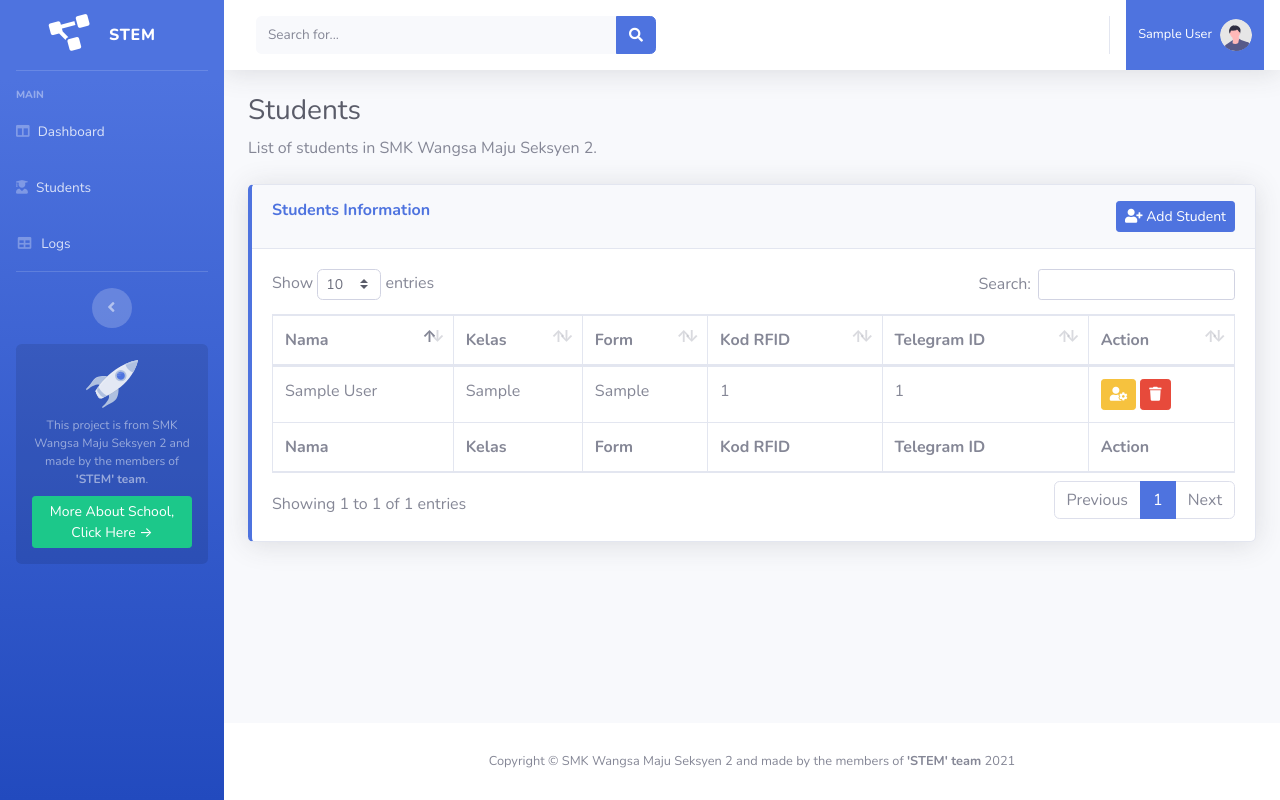
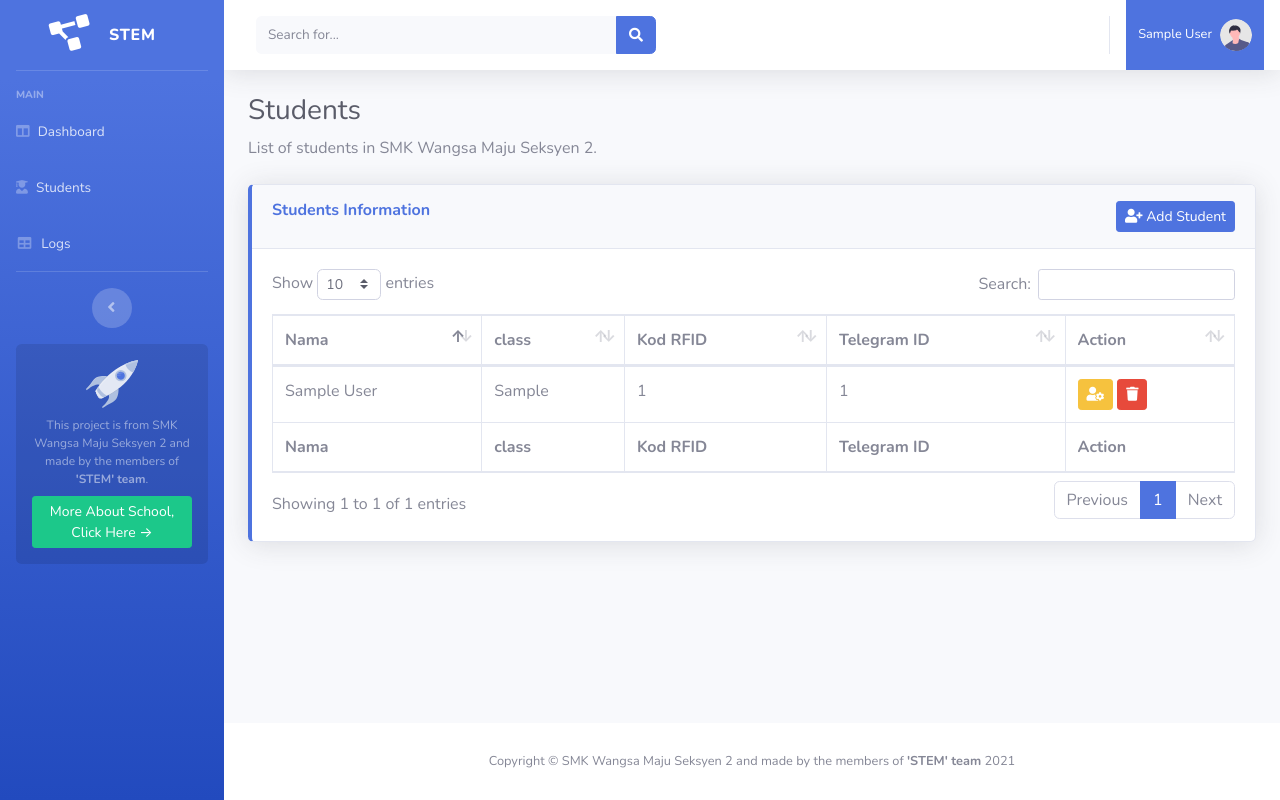
Before and after one commit to Mudmn/ProjectStem, a PHP site: page /students.php in a window 1280 px wide. Run offline with PHP 8.4, Linux system fonts and the light colour scheme; the visitor is signed in with stand-in values (Sample User, id 1); tables that the repository leaves empty or names only in its code hold one stand-in row (values such as "Sample post").

Commit message:
final fix

```diff
--- a/controller.php
+++ b/controller.php
@@ -1,5 +1,5 @@
 <?php
-error_reporting(0);
+// error_reporting(0);
 session_start();
 
 $config = new controller();
@@ -53,7 +53,7 @@ class controller{
 
 		public function sendNotificationTelegram($method, $data){
 
-			$BOT_TOKEN = "1291188439:AAF3CdgRAqcX858oM36VQ-m9LlKvViUMsFA";
+			$BOT_TOKEN = "1949918111:AAHEuuIFMtRgC9HBXOdY7zyg2Qa1IM-qrjU";
 
 			$url = "https://api.telegram.org/bot$BOT_TOKEN/$method";
 
@@ -73,7 +73,7 @@ class controller{
 		public function overviewDashboard($conn){
 
 			$rows = array();
-			$sql = "SELECT logs.*, students.name AS name, students.class AS class, students.form AS form, students.rfid AS rfid FROM LOGS LEFT JOIN students ON (LOGS.student_id = students.id) WHERE CAST(log_date AS DATE) = CAST( curdate() AS DATE) AND exit_time IS NULL";
+			$sql = "SELECT logs.*, students.name AS name, students.class AS class, students.rfid AS rfid FROM LOGS LEFT JOIN students ON (LOGS.student_id = students.id) WHERE CAST(log_date AS DATE) = CAST( curdate() AS DATE) AND exit_time IS NULL";
 			$stmt = $conn->prepare($sql);
 			$stmt->execute();
 			while($row = $stmt->fetch(PDO::FETCH_ASSOC)){
@@ -109,6 +109,21 @@ class controller{
 			$updateStmt = $conn->prepare($updateSql);
 			$updateRs = $updateStmt->execute([$remark, $id]);
 
+			$student = $this->getOneData($conn, "SELECT students.* FROM logs LEFT JOIN students ON (logs.student_id = students.id) WHERE logs.id = $id");
+
+			if($student['tele_id'] != null){
+
+				$message = "Hai for your information, " . $student['name'] . " from class ". $student['class'] ." not scan for exit time. So sistem will update the data for exit time on : " . date("h:i:s a") . ", By ". $user['name'];
+				// $message = "asdas";
+				$param = array(
+					"chat_id" => $student['tele_id'],
+					"text" => $message,
+					"parse_mode" => "HTML"
+				);
+
+				$this->sendNotificationTelegram("sendMessage", $param);
+			}
+
 			$this->redirect('index.php', 'successful force exit');
 		}
 
@@ -138,7 +153,7 @@ class controller{
 				// If already set for notification
 				if($student['tele_id'] != null){
 
-					$message = "Hai, " . $student['name'] . " exit from school at : " . date("h:i:s a");
+					$message = "Hai, " . $student['name'] . " from class ". $student['class'] ." exit from school at : " . date("h:i:s a");
 
 					$param = array(
 						"chat_id" => $student['tele_id'],
@@ -158,7 +173,7 @@ class controller{
 				// If already set for notification
 				if($student['tele_id'] != null){
 
-					$message = "Hai, " . $student['name'] . " arrive at school at : " . date("h:i:s a");
+					$message = "Hai, " . $student['name'] . " from class ". $student['class'] ." arrive at school at : " . date("h:i:s a");
 
 					$param = array(
 						"chat_id" => $student['tele_id'],
@@ -191,14 +206,13 @@ class controller{
 
             $name = $this->valdata($conn, $_POST['name']);
             $class = $this->valdata($conn, $_POST['class']);
-            $form = $this->valdata($conn, $_POST['form']);
             $rfid = $this->valdata($conn, $_POST['rfid']);
             $tele_id = $this->valdata($conn, $_POST['tele_id']);
             $id = $this->valdata($conn, $_POST['id']);
 
-            $sql = "UPDATE students SET name = ?, class = ?, form = ?, rfid = ?, tele_id = ? WHERE id = ?";
+            $sql = "UPDATE students SET name = ?, class = ?, rfid = ?, tele_id = ? WHERE id = ?";
             $stmt = $conn->prepare($sql);
-            $rs = $stmt->execute([$name, $class, $form, $rfid, $tele_id, $id]);
+            $rs = $stmt->execute([$name, $class, $rfid, $tele_id, $id]);
 
             $this->redirect('students.php', 'Successfully Updated');
         }
@@ -206,13 +220,12 @@ class controller{
         public function addStudent($conn){
             $name = $this->valdata($conn, $_POST['name']);
             $class = $this->valdata($conn, $_POST['class']);
-            $form = $this->valdata($conn, $_POST['form']);
             $rfid = $this->valdata($conn, $_POST['rfid']);
             $tele_id = $this->valdata($conn, $_POST['tele_id']);
 
-            $sql = "INSERT INTO students (name,class,form,rfid, tele_id) VALUES (?,?,?,?,?)";
+            $sql = "INSERT INTO students (name,class,rfid, tele_id) VALUES (?,?,?,?)";
             $stmt = $conn->prepare($sql);
-            $rs = $stmt->execute([$name, $class, $form, $rfid, $tele_id]);
+            $rs = $stmt->execute([$name, $class, $rfid, $tele_id]);
 
             $this->redirect('students.php', 'Successfully added');
         }
@@ -297,7 +310,7 @@ class controller{
 			if($user){
 				$_SESSION['user_id'] = $user['id'];
 
-				$message = "Hai ". $user['nama'] .", Welcome to";
+				$message = "Hai ". $user['name'] .", Welcome to SMKWMS2 Attandance System";
 				$this->redirect('index.php', $message);
 			} else {
 
@@ -345,9 +358,9 @@ class controller{
 
 			$conn = "";
 			$servername = "localhost";
-			$dbname = "ProjectStem";
+			$dbname = "stem-project";
 			$username = "root";
-			$password = "";
+			$password = "root";
 
 			try {
 			    $conn = new PDO("mysql:host=$servername;dbname=$dbname", $username, $password);
--- a/logs.php
+++ b/logs.php
@@ -82,7 +82,6 @@ $logs = $controller->getListData($conn, "SELECT logs.*,students.* FROM logs LEFT
                                             <th>Name</th>
                                             <th>Class</th>
                                             <th>RFID Code</th>
-                                            <th>Form</th>
                                             <th>Enter Time</th>
                                             <th>Exit Time</th>
                                             <th>Remarks</th>
@@ -93,7 +92,6 @@ $logs = $controller->getListData($conn, "SELECT logs.*,students.* FROM logs LEFT
                                             <th>Name</th>
                                             <th>Class</th>
                                             <th>RFID Code</th>
-                                            <th>Form</th>
                                             <th>Enter Time</th>
                                             <th>Exit Time</th>
                                             <th>Remarks</th>
@@ -107,7 +105,6 @@ $logs = $controller->getListData($conn, "SELECT logs.*,students.* FROM logs LEFT
                                             <td><?= $log['name'] ?></td>
                                             <td><?= $log['class'] ?></td>
                                             <td><?= $log['rfid'] ?></td>
-                                            <td><?= $log['form'] ?></td>
                                             <td><?= $log['enter_time'] ?></td>
                                             <td><?= $log['exit_time'] ?></td>
                                             <td><?= $log['remark'] ?></td>
--- a/students.php
+++ b/students.php
@@ -74,7 +74,8 @@ $students = $controller->getListData($conn, "SELECT * FROM students");
                     <!-- DataTales Example -->
                     <div class="card shadow mb-4 border-left-primary">
                         <div class="card-header py-3">
-                            <button class="btn btn-primary btn-sm float-right" type="button" data-toggle="modal" data-target="#exampleModal"><i class="fas fa-user-plus"></i> Add Student</button>
+                            <button class="btn btn-primary btn-sm float-right" type="button" data-toggle="modal"
+                                data-target="#exampleModal"><i class="fas fa-user-plus"></i> Add Student</button>
                             <h6 class="m-0 font-weight-bold text-primary">Students Information</h6>
                         </div>
                         <div class="card-body">
@@ -83,8 +84,7 @@ $students = $controller->getListData($conn, "SELECT * FROM students");
                                     <thead>
                                         <tr>
                                             <th>Nama</th>
-                                            <th>Kelas</th>
-                                            <th>Form</th>
+                                            <th>class</th>
                                             <th>Kod RFID</th>
                                             <th>Telegram ID</th>
                                             <th>Action</th>
@@ -94,8 +94,7 @@ $students = $controller->getListData($conn, "SELECT * FROM students");
                                     <tfoot>
                                         <tr>
                                             <th>Nama</th>
-                                            <th>Kelas</th>
-                                            <th>Form</th>
+                                            <th>class</th>
                                             <th>Kod RFID</th>
                                             <th>Telegram ID</th>
                                             <th>Action</th>
@@ -110,14 +109,18 @@ $students = $controller->getListData($conn, "SELECT * FROM students");
                                         <tr>
                                             <td><?= $student['name'] ?></td>
                                             <td><?= $student['class'] ?></td>
-                                            <td><?= $student['form'] ?></td>
                                             <td><?= $student['rfid'] ?></td>
                                             <td><?= $student['tele_id'] ?></td>
 
 
                                             <td>
-                                                <a class="btn btn-warning btn-sm" href="student-details.php?id=<?= $student['id'] ?>"><i class="fas fa-user-cog"></i></a>
-                                                <a class="btn btn-danger btn-sm" href="controller.php?mod=deleteStudent&id=<?=$student['id']?>" onclick="return confirm('Are You Sure?')"><i class="fas fa-trash"></i></a>
+                                                <a class="btn btn-warning btn-sm"
+                                                    href="student-details.php?id=<?= $student['id'] ?>"><i
+                                                        class="fas fa-user-cog"></i></a>
+                                                <a class="btn btn-danger btn-sm"
+                                                    href="controller.php?mod=deleteStudent&id=<?=$student['id']?>"
+                                                    onclick="return confirm('Are You Sure?')"><i
+                                                        class="fas fa-trash"></i></a>
                                             </td>
 
                                         </tr>
@@ -147,7 +150,8 @@ $students = $controller->getListData($conn, "SELECT * FROM students");
     </div>
     <!-- End of Page Wrapper -->
 
-    <div class="modal fade" id="exampleModal" tabindex="-1" role="dialog" aria-labelledby="exampleModalLabel" aria-hidden="true">
+    <div class="modal fade" id="exampleModal" tabindex="-1" role="dialog" aria-labelledby="exampleModalLabel"
+        aria-hidden="true">
         <div class="modal-dialog" role="document">
             <div class="modal-content">
                 <div class="modal-header">
@@ -161,29 +165,30 @@ $students = $controller->getListData($conn, "SELECT * FROM students");
                     <div class="modal-body">
                         <div class="form-group">
                             <label class="col-form-label">Name:</label>
-            <input required name="name"type="text" class="form-control" placeholder="Enter Name">
-          </div>
-          <div class="form-group">
-            <label class="col-form-label">Class:</label>
-            <input required  name="class" type="text" class="form-control" placeholder="Enter Class">
+                            <input required name="name" type="text" class="form-control" placeholder="Enter Name">
                         </div>
                         <div class="form-group">
                             <label class="col-form-label">Form:</label>
-            <select required  name="form"d id="" class="form-control">
-            <option value="1">1</option>
-            <option value="2">2</option>
-            <option value="3">3</option>
-            <option value="4">4</option>
-            <option value="5">5</option>
+                            <select required name="class" d id="" class="form-control">
+                                <option value="1 Amanah">1 Amanah</option>
+                                <option value="1 Wangsa">1 Wangsa</option>
+                                <option value="1 MAJU">1 MAJU</option>
+                                <option value="2 Amanah">2 Amanah</option>
+                                <option value="2 Wangsa">2 Wangsa</option>
+                                <option value="2 MAJU">2 MAJU</option>
+                                <option value="3 Amanah">3 Amanah</option>
+                                <option value="3 Wangsa">3 Wangsa</option>
+                                <option value="3 MAJU">3 MAJU</option>
                             </select>
                         </div>
                         <div class="form-group">
                             <label class="col-form-label">RFID Code:</label>
-            <input required  name="rfid" type="text" class="form-control" placeholder="Enter RFID Code">
+                            <input required name="rfid" type="text" class="form-control" placeholder="Enter RFID Code">
                         </div>
                         <div class="form-group">
-            <label class="col-form-label">Telegram ID <small class="text-danger">* For notification to telegram (Optional)</small></label>
-            <input  name="tele_id" type="text" class="form-control" placeholder="Enter Telegram ID">
+                            <label class="col-form-label">Telegram ID <small class="text-danger">* For notification to
+                                    telegram (Optional)</small></label>
+                            <input name="tele_id" type="text" class="form-control" placeholder="Enter Telegram ID">
                         </div>
                     </div>
                     <div class="modal-footer">
```
Also changed, not shown: index.php (+10 -7 lines), student-details.php (+11 -11 lines). Lines whose indentation alone changed are shown as unchanged.
